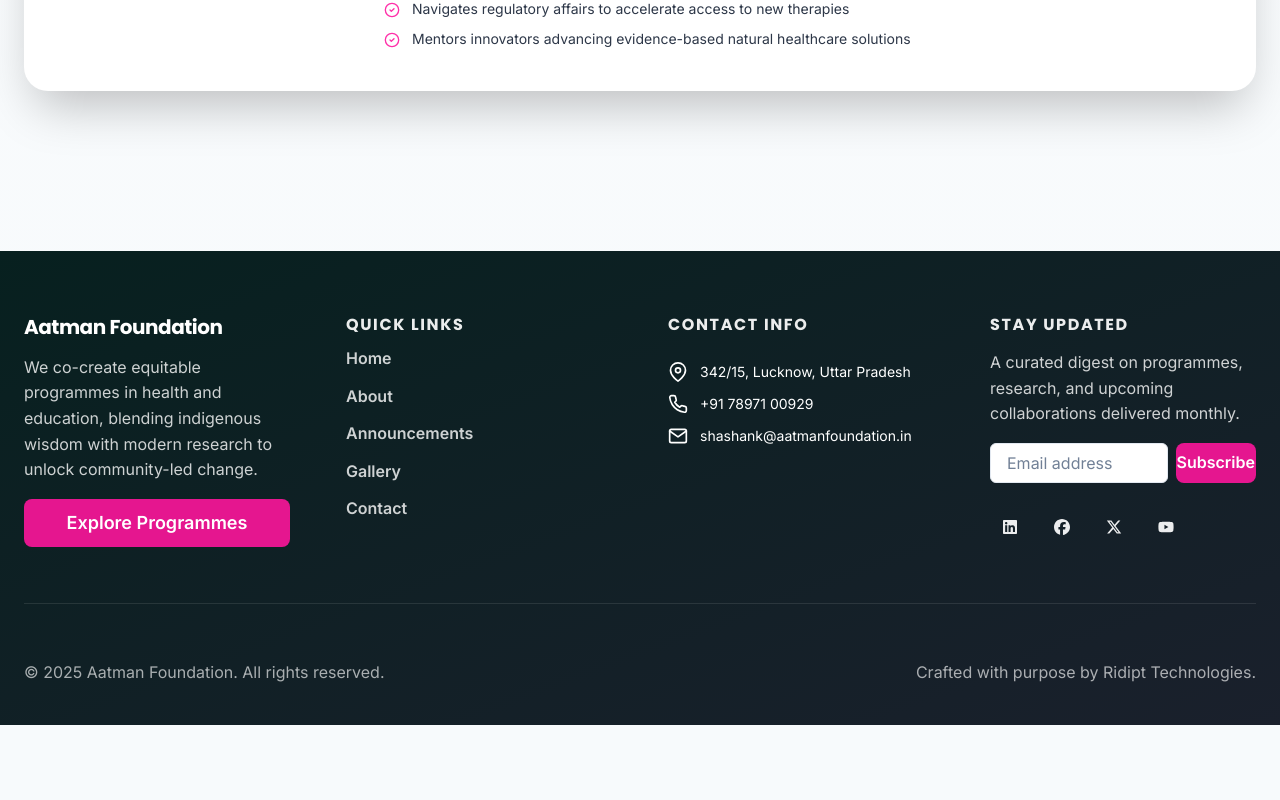
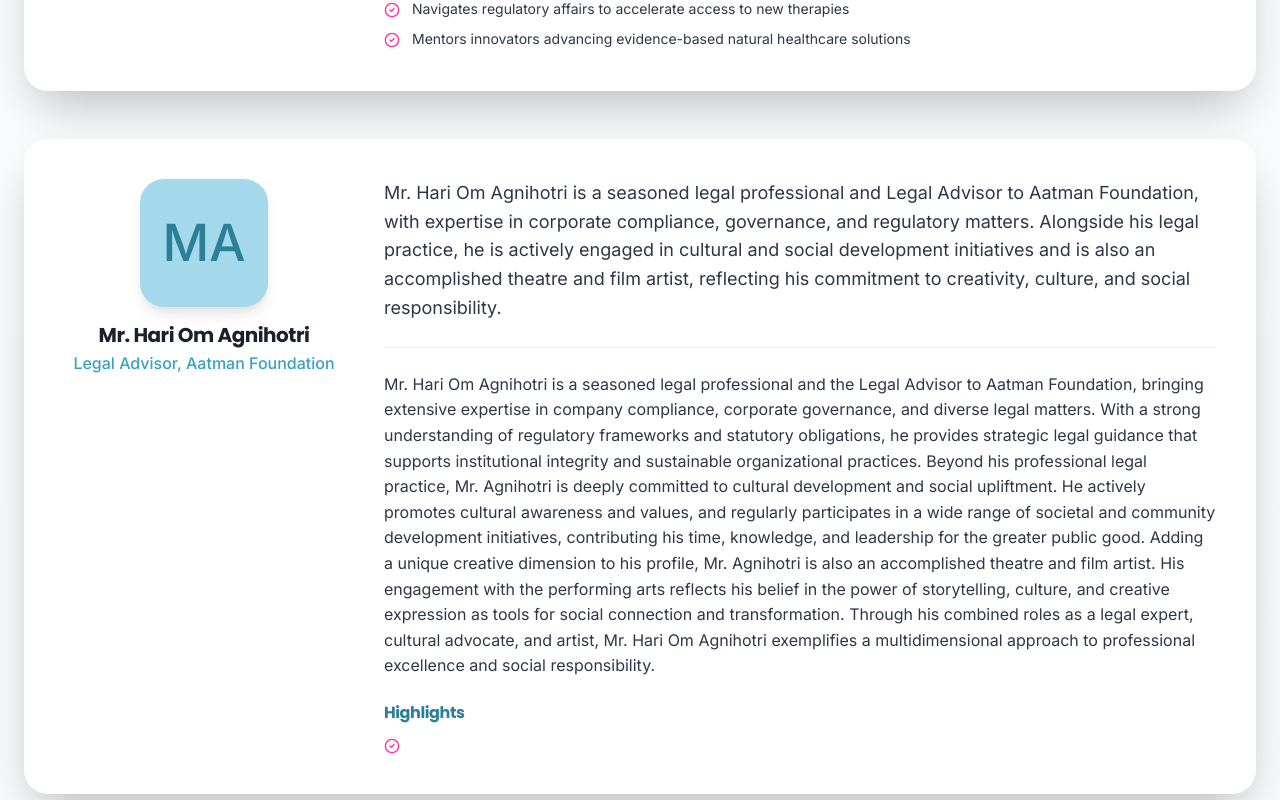
Before and after one commit to Aatman-Foundation/aatman-frontend, a React (Vite) app: page /team in a window 1280 px wide. Shown: the part 3700-4500 px from the top of the page. Before the commit the page ends 4425 px from the top, so only its background shows below. Built offline with nearby package versions, Linux system fonts and the light colour scheme.

Commit message:
added new highlight

```diff
--- a/src/data/team.js
+++ b/src/data/team.js
@@ -74,6 +74,20 @@ export const teamMembers = [
       "Mentors innovators advancing evidence-based natural healthcare solutions",
     ],
   },
+  {
+    id: "Hari_Om_Agnihotri",
+    name: "Mr. Hari Om Agnihotri",
+    role: "Legal Advisor, Aatman Foundation",
+    image:
+      "",
+    shortBio:
+      "Mr. Hari Om Agnihotri is a seasoned legal professional and Legal Advisor to Aatman Foundation, with expertise in corporate compliance, governance, and regulatory matters. Alongside his legal practice, he is actively engaged in cultural and social development initiatives and is also an accomplished theatre and film artist, reflecting his commitment to creativity, culture, and social responsibility.",
+    longBio:
+      "Mr. Hari Om Agnihotri is a seasoned legal professional and the Legal Advisor to Aatman Foundation, bringing extensive expertise in company compliance, corporate governance, and diverse legal matters. With a strong understanding of regulatory frameworks and statutory obligations, he provides strategic legal guidance that supports institutional integrity and sustainable organizational practices. Beyond his professional legal practice, Mr. Agnihotri is deeply committed to cultural development and social upliftment. He actively promotes cultural awareness and values, and regularly participates in a wide range of societal and community development initiatives, contributing his time, knowledge, and leadership for the greater public good. Adding a unique creative dimension to his profile, Mr. Agnihotri is also an accomplished theatre and film artist. His engagement with the performing arts reflects his belief in the power of storytelling, culture, and creative expression as tools for social connection and transformation. Through his combined roles as a legal expert, cultural advocate, and artist, Mr. Hari Om Agnihotri exemplifies a multidimensional approach to professional excellence and social responsibility.",
+    highlights: [
+      ""
+    ],
+  },
 ];
 
 export default teamMembers;
```
Also changed, not shown: 1 other file (tests, documents, lock files or other folders).
